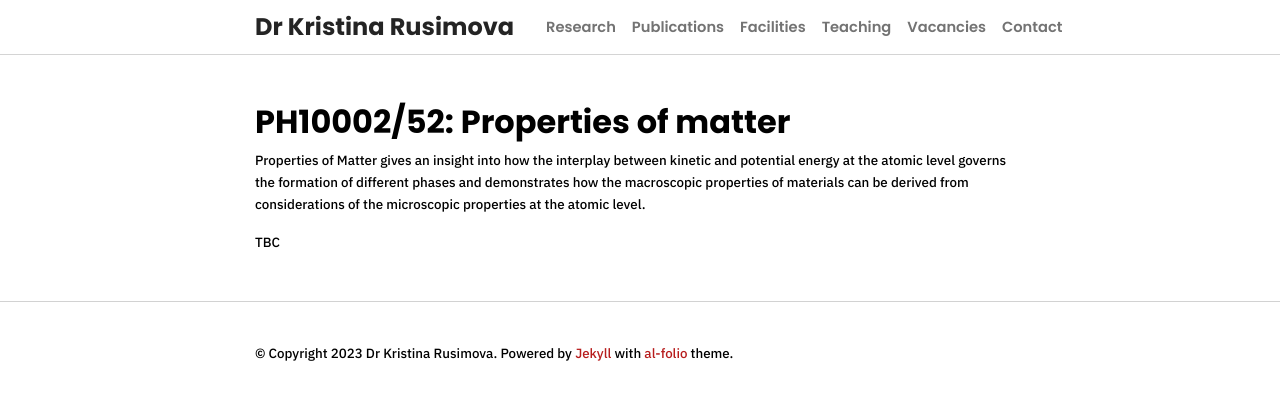
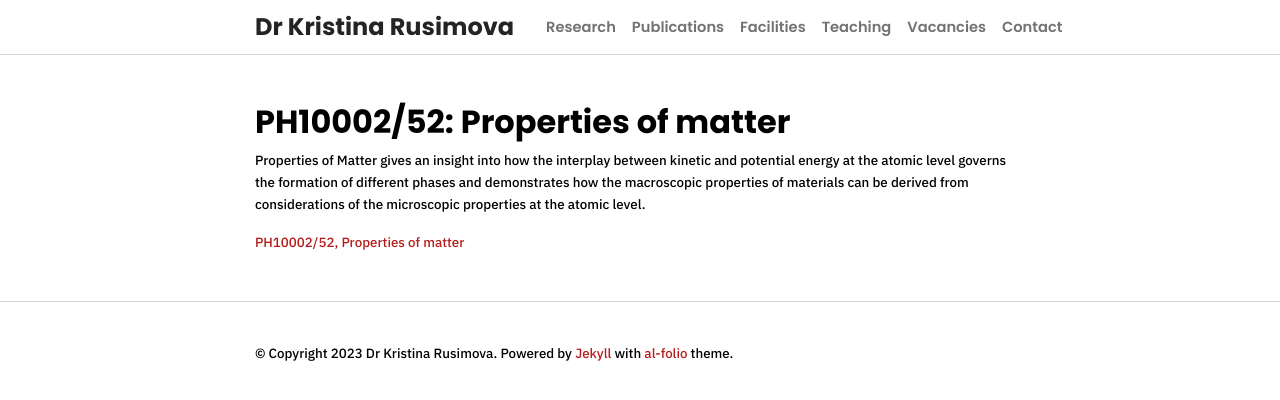
Before and after one commit to kristinarusimova/kristinarusimova.github.io, a Jekyll site: the page built from _teaching/PH10002.md, in a window 1280 px wide. Shown: the top 400 px of the page. Built offline with Jekyll 4.4.1, drawn with Linux system fonts in a browser that asks for light colours; nearby versions of some CDN libraries; a style sheet for code colours, icons or effects is not loaded.

Commit message:
Update PH10002.md
added unit catalog

```diff
--- a/_teaching/PH10002.md
+++ b/_teaching/PH10002.md
@@ -7,4 +7,4 @@ location: University of Bath
 years: 2021-
 ---
 
-TBC
+[PH10002/52, Properties of matter](https://www.bath.ac.uk/catalogues/2022-2023/ph/PH10002.html)
```
